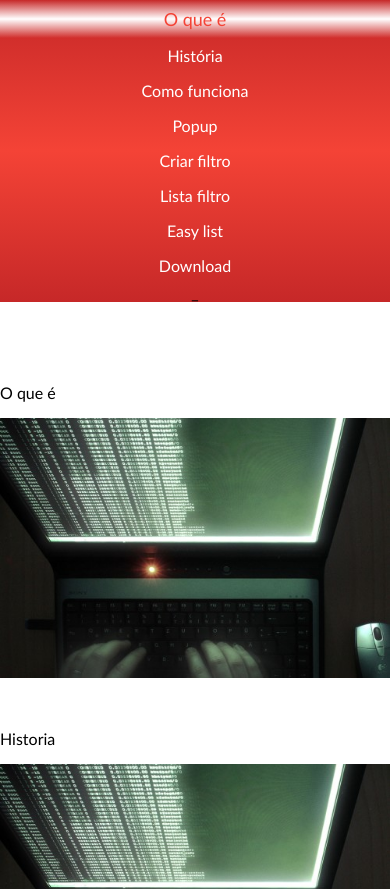
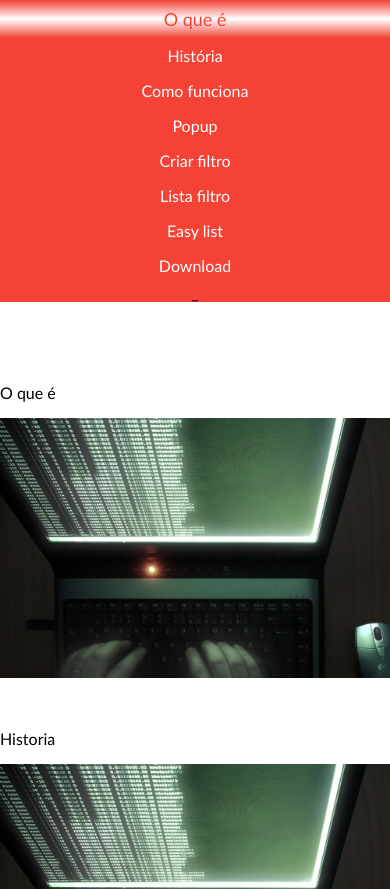
Before and after one commit to viniciusmiiller/Adblock, a plain HTML site: page index.html in a window 390 px wide. Shown: the top 889 px of the page. Drawn offline with Linux system fonts and the light colour scheme.

Commit message:
Alterando topbar
mudando cor do fundo para solido

```diff
--- a/css/estilo.css
+++ b/css/estilo.css
@@ -8,7 +8,7 @@ body{
 	padding:0;
 	overflow:hidden;
 	background-color:#c62828;
-	background: linear-gradient(#c62828, #f44336, rgba(255,0,0,0));
+	background: #f44336;
 	width:100%;
 	margin-bottom: 30px;
 	position: fixed;
@@ -46,7 +46,6 @@ body{
 	.w3-topnav,.bartop{
 		text-align:center;
 		position: static;
-		background: linear-gradient(#c62828, #f44336, #c62828);
 	}
 }
 #content{
```
